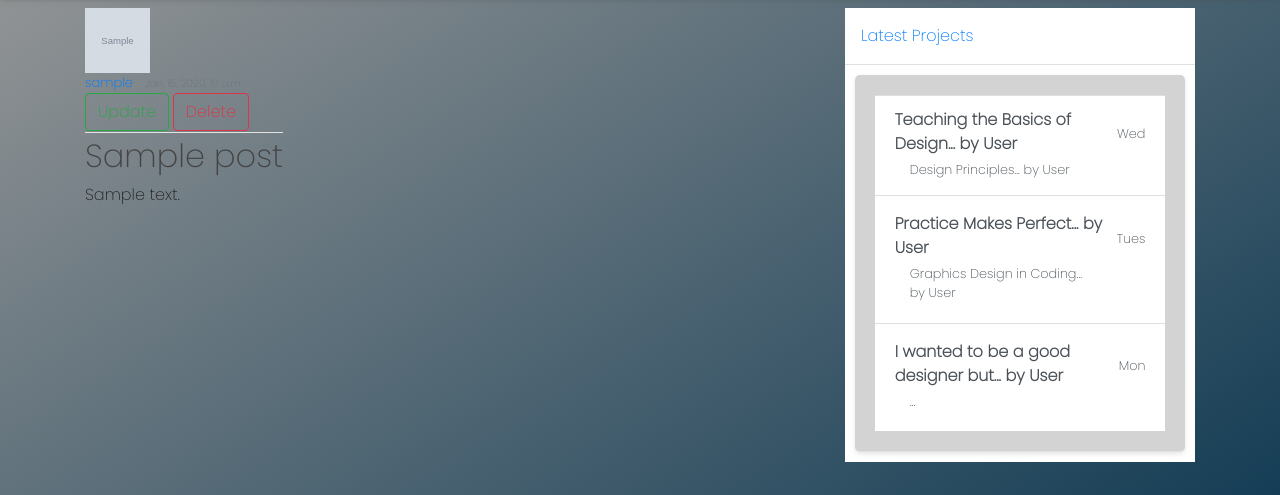
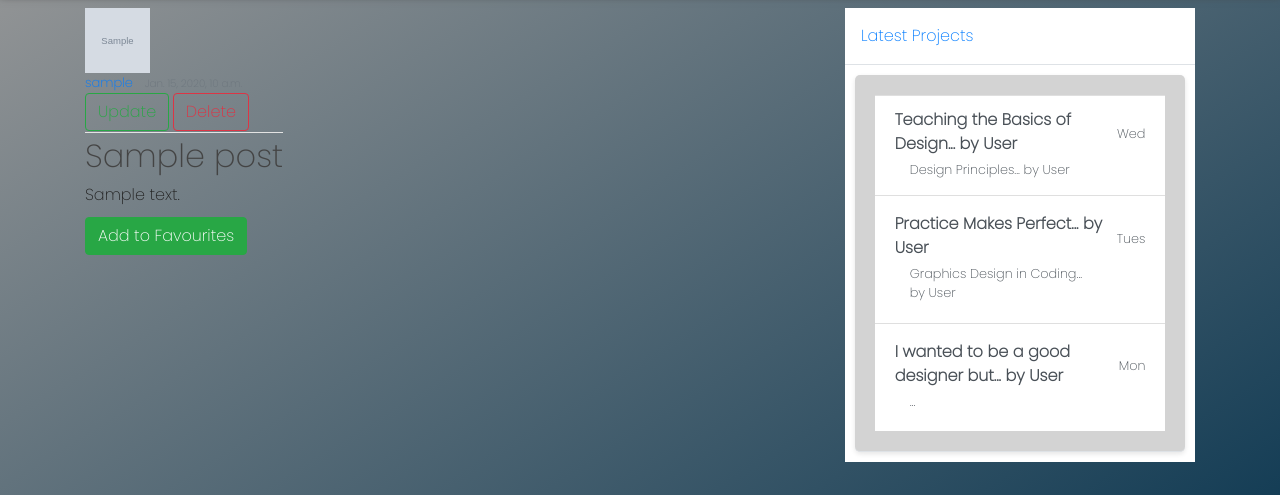
Before and after one commit to OwenD-24/Graphic-Design-Blog, a Django app: page /post/1/ in a window 1280 px wide. Shown: the part 88-583 px from the top of the page. Run offline with Django 4.2, Linux system fonts and the light colour scheme; a user stored in the database is signed in; tables that the repository leaves empty hold one stand-in row (values such as "Sample post"); grey boxes marked "Sample" are stand-in pictures; some libraries are stand-ins or nearby versions.

Commit message:
ADD: Added favourites button to post_detail.html, so there is now a button to favourite and unfavourite posts, also add {% if post in user.favourites.all %} so the user cant favourite something twice and added a CSRF Token to make sure the form submissons are protected from any attacks

```diff
--- a/blog/templates/blog/post_detail.html
+++ b/blog/templates/blog/post_detail.html
@@ -17,6 +17,18 @@
     </div>
     <h2><a class="article-title" href="#">{{ object.title }}</a></h2>
     <p class="article-content">{{ object.content }}</p>
+
+    <!-- Favourite Button-->
+    {% if user.is_authenticated %}
+    <form action="{% url 'favourite-post' object.id %}" method="POST">
+      {% csrf_token %}
+      {% if object in user.favourites.all %}
+      <button type="submit" class="btn btn-warning">Remove from Favourites</button>
+      {% else %}
+      <button type="submit" class="btn btn-success">Add to Favourites</button>
+      {% endif %}
+    </form>
+    {% endif %}
   </div>
   <br>
 </article>
```
Lines whose indentation alone changed are shown as unchanged.
